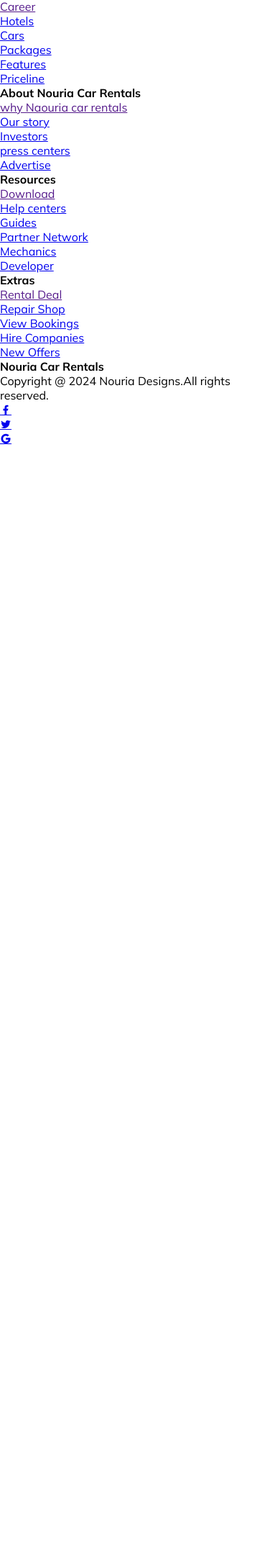
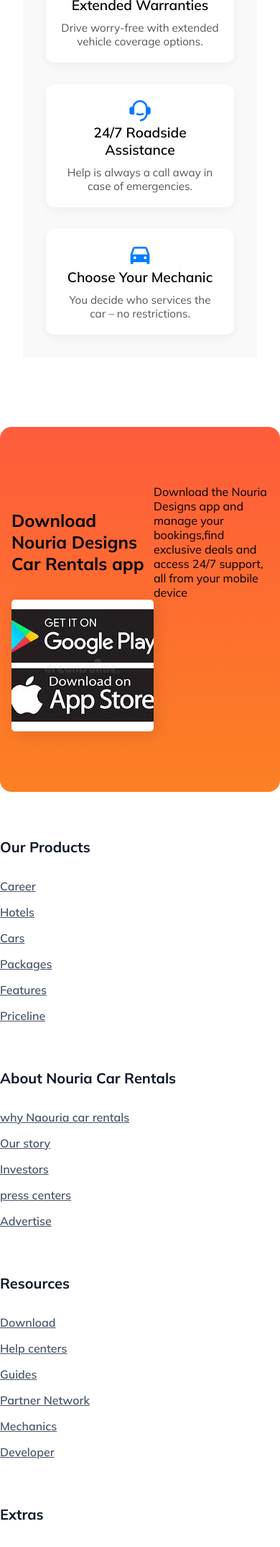
Before and after one commit to jeptoo40/CAR-RENTAL, a PHP site: page / in a window 390 px wide. Shown: the part 3541-5690 px from the top of the page at 72% size. Before the commit the page ends 4158 px from the top, so only its background shows below. Run offline with PHP 8.4, Linux system fonts and the light colour scheme; some libraries are stand-ins or nearby versions.

Commit message:
Update styles.css

```diff
--- a/styles.css
+++ b/styles.css
@@ -347,97 +371,90 @@
    max-width: 600px;
    margin-inline: auto;
 }
-.experience__content{
- max-width: 1024;
- margin-inline: auto;
- margin-top: 4rem;
- position:relative;
- isolation: isolate;
-}
-.experience__content img{
-    max-width: 300px;
-    margin-inline: auto;
-    opacity: 0.5;
-}
-.experience__card{
-    position: absolute;
-    max-width: 200px;
-}
-.experience__card span{
-   display: inline-block;
-   margin-bottom: .5rem;
-   padding: 10px 13px;
-   font-size:  1.5rem;
-   color: var(--primary-color);
-   background-color: var(--extra-light);
-   border: 4px solid var(--white);
-   border-radius: 5px;
-   box-shadow: 5px 5px 20px rgba(0, 0, 0, 0.1);
+
+
+.experience__container {
+    padding: 60px 20px;
+    background-color: #f9f9f9;
+    margin-top: 100px;
 }
 
-.experience__card h4{
-    font-size: 1rem;
-    font-weight: 700;
-color: var(--text-dark);
-}
-.experience__card:nth-child(1) {
-    top: 5rem;
-    left: 1rem;
+.experience__grid {
+    display: grid;
+    grid-template-columns: repeat(auto-fit, minmax(250px, 1fr));
+    gap: 30px;
+    margin-top: 40px;
 }
 
-.experience__card:nth-child(2) {
-    top: 50%;
-    left: 1rem;
-    transform: translateY(-50%);
+.experience__card {
+    background-color: #fff;
+    border-radius: 12px;
+    padding: 20px;
+    box-shadow: 0 4px 12px rgba(0,0,0,0.05);
+    text-align: center;
+    transition: transform 0.3s ease;
+}
+
+.experience__card:hover {
+    transform: translateY(-5px);
+}
+
+.experience__card i {
+    font-size: 2rem;
+    color: #007bff;
+    margin-bottom: 10px;
+}
+
+.experience__card h4 {
+    margin-bottom: 10px;
+    font-size: 1.2rem;
+    font-weight: 600;
+}
+
+.experience__card p {
+    font-size: 0.95rem;
+    color: #555;
 }
 
 
+@media (max-width: 768px) {
+    .experience__layout {
+        flex-direction: column;
+        align-items: stretch;
+    }
 
-.experience__card:nth-child(3) {
-    bottom: 5rem;
-    left: 1rem;
+    .experience__image {
+        order: 1;
+    }
+
+    .experience__column.left {
+        order: 2;
+    }
+
+    .experience__column.right {
+        order: 3;
+    }
 }
 
 
-
-.experience__card:nth-child(4) {
-    top: 5rem;
-    right: 1rem;
-    text-align: right;
-}
-.experience__card:nth-child(5) {
-    top: 50%;
-    right: 1rem;
-    transform: translateY(-50%);
-    text-align: right;
+.download__grid{
+    margin-block: 4rem;
+    padding-inline: 2rem;
+    grid-template-columns: repeat(2, 1fr);
+    align-items: center;
 }
 
-
-
-.experience__card:nth-child(6) {
-    bottom: 5rem;
-    right: 1rem;
-    text-align: right;
+.download__image{
+    display: flex;
+    position: relative;
+    isolation: isolate;
 }
-
-.experience__content img{
-    opacity: 1;
-}
-
-.experience__card:nth-child(1){
-    left: 5rem;
-}
-.experience__card:nth-child(3){
-    left: 5rem;
-}
-
-.experience__card:nth-child(4){
-    right: 5rem;
-}
-
-
-.experience__card:nth-child(6){
-    right: 5rem;
+.download__image img{
+    position: absolute;
+    max-width: 300px;
+    top: 50%;
+    left: 50%;
+    transform: translate(-50%, -50%);
 }
 
 
@@ -445,23 +462,134 @@
 
 
 
+.steps__grid {
+
+    grid-template-columns: repeat(3, 1fr);
+
+}
 
 
-/* Basic image styling */
-img[src="assets.jpg"] {
 
-    width: 100%;  /* Makes sure the image spans the full width of the container */
-    max-width: 600px;  /* Limit the width */
-    height: auto;  /* Keeps the aspect ratio intact */
-    border-radius: 8px;  /* Rounded corners */
-    box-shadow: 0 4px 8px rgba(0, 0, 0, 0.1);  /* Adds a subtle shadow */
-    display: block;  /* Makes sure it behaves as a block element */
-    margin: 20px auto;  /* Centers the image horizontally and adds some margin */
-    transition: transform 0.3s ease;  /* Smooth transition for hover effect */
+
+.download__container{
+   overflow: hidden;
+
 }
 
-img[src="assets.jpg"]:hover {
-    transform: scale(1.05);  /* Slight zoom-in effect on hover */
+.download__grid{
+    display: grid;
+    padding: 5rem 1rem;
+    background: var(--gradient);
+    border-radius: 1rem;
+}
+.download__image{
+display: none;
+}
+.download__content .section__header{
+margin-bottom: 1rem;
+color: var(--white);
+}
+
+.download__content p{
+  margin-bottom: 2rem;
+  color: var(--extra-light);
+  line-height: 1.75rem;
+}
+.download__links{
+   display: flex;
+   align-items: center;
+   gap: 1rem;
+
+}
+
+.download__links img{
+    max-width: 1225px;
+    border-radius: 5px;
+    box-shadow: 5px 5px 20px rgba(0, 0, 0, 0.1);
+}
+
+
+
+
+
+
+.footer__container{
+    display: grid;
+    gap: 4rem 2rem;
+    border-bottom: 1px solid var(--text-light);
+}
+
+.footer__col h4{
+    margin-bottom: 2rem;
+    font-size: 1.25rem;
+    font-weight: 700;
+    color: var(--text-dark);
+}
+
+.footer__links{
+    display: grid;
+    gap: 1rem;
+}
+
+.footer__links a {
+    font-weight: 600;
+    color: var(--text-light);
+}
+
+.footer__links a:hover{
+    color: var(--primary-color)
+}
+
+.footer__bar{
+    padding-block: 2rem;
+    display: flex;
+    align-items: center;
+    justify-content: space-between;
+    flex-direction: column;
+    gap: 1rem;
+    flex-wrap: wrap;
+}
+
+.footer__bar h4{
+   font-size: 1.5rem;
+   font-weight: 700;
+   color: var(--text-dark);
+
+}
+
+.footer__bar p{
+  font-weight: 500;
+  color: var(--text-light);
+  text-align: center;
+}
+
+.footer__socials{
+    display: flex;
+    align-items: center;
+    gap: 1rem;
+}
+.footer__socials a{
+    display: inline-block;
+    padding: 8px 10px;
+    font-size: 1rem;
+    color: var(--text-dark);
+    border-radius: 100%;
+    box-shadow: 5px 5px 20px rgba(0, 0, 0, 0.1);
+}
+
+.footer__socials a:hover{
+    color: var(--white);
+    background: var(--gradient);
+}
+
+@media(width > 540px) {
+    .steps__grid{
+        grid-template-columns: repeat(2, 1fr);
+    }
+
+    .footer__container{
+        grid-template-columns: repeat(2, 1fr);
+    }
 }
 
 
@@ -580,3 +659,15 @@
 .steps__grid{
     grid-template-columns: repeat(3, 1fr);
 }
+
+
+.footer__container{
+    grid-template-columns: row;
+
+}
+.foot__bar :is(h4, .footer__socials){
+    flex: 1;
+}
+.footer__socials{
+  justify-content: flex-end;
+}
```
Also changed, not shown: other parts of styles.css (+28 -53 lines).
